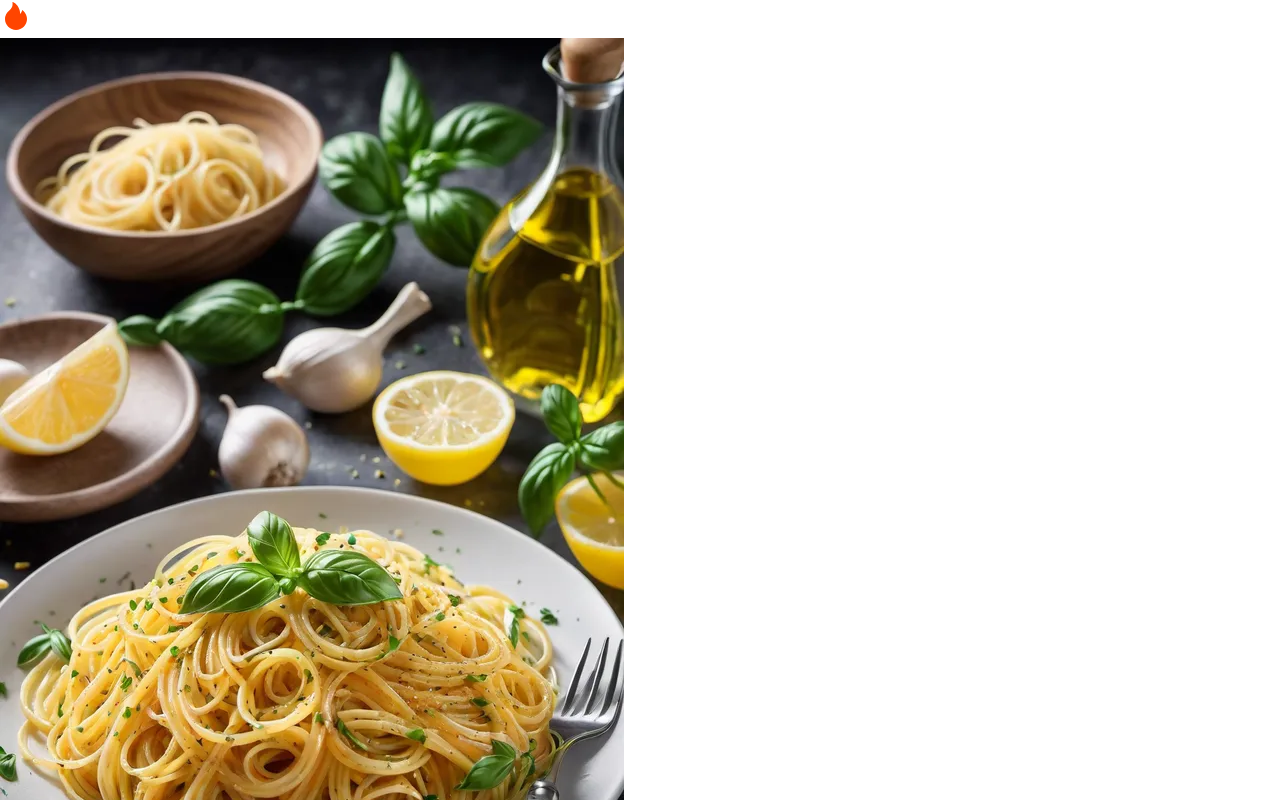
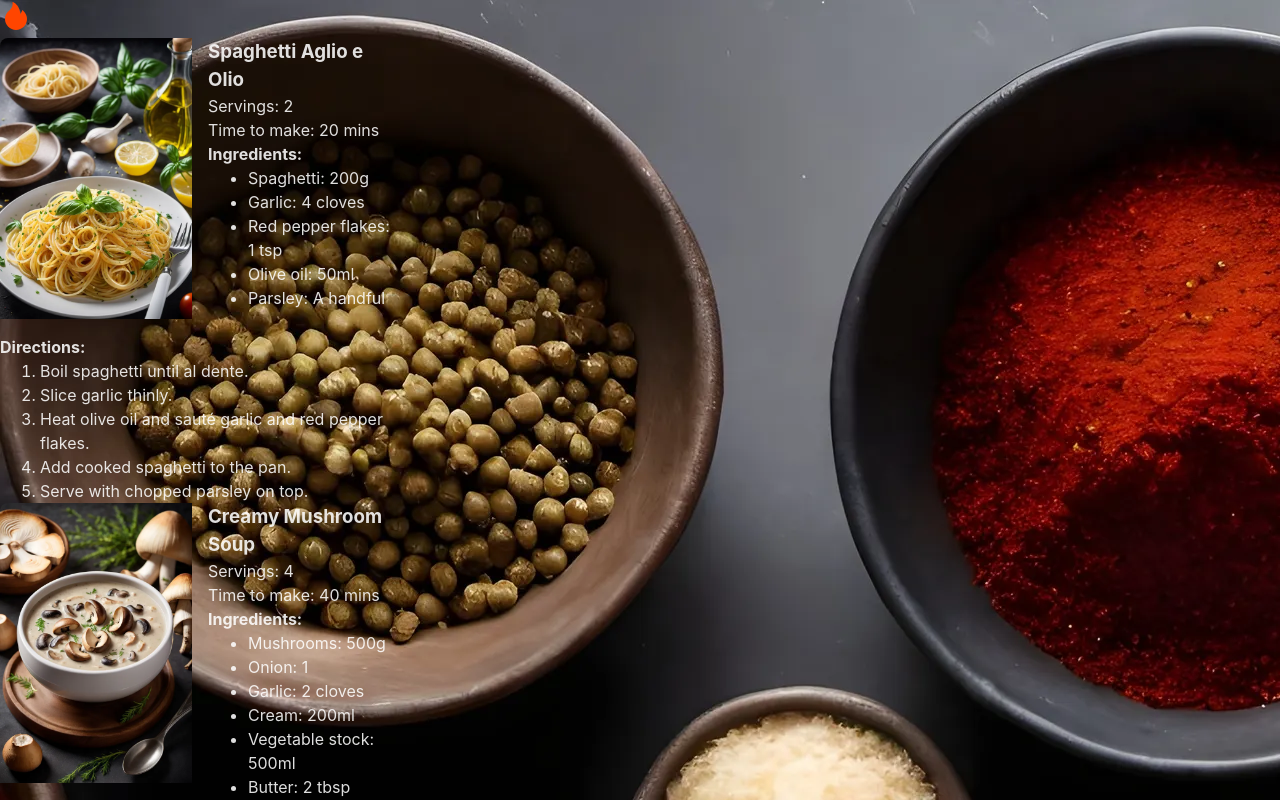
Before and after one commit to prebensoerensen/recipe_page, a React (Vite) app: page / in a window 1280 px wide. Shown: the top 800 px of the page. Built offline with nearby package versions, Linux system fonts and the light colour scheme.

Commit message:
added background

```diff
--- /dev/null
+++ b/src/App.css
@@ -0,0 +1,32 @@
+:root {
+  font-family: Inter, system-ui, Avenir, Helvetica, Arial, sans-serif;
+  line-height: 1.5;
+  font-weight: 400;
+
+  color-scheme: light dark;
+  color: rgba(255, 255, 255, 0.87);
+  background-color: #242424;
+
+  font-synthesis: none;
+  text-rendering: optimizeLegibility;
+  -webkit-font-smoothing: antialiased;
+  -moz-osx-font-smoothing: grayscale;
+  -webkit-text-size-adjust: 100%;
+}
+body {
+  margin: 0;
+  display: flex;
+  place-items: center;
+  min-width: 320px;
+  min-height: 100vh;
+  background: url("./assets/background.webp");
+}
+
+a {
+  font-weight: 500;
+  color: #646cff;
+  text-decoration: inherit;
+}
+a:hover {
+  color: #535bf2;
+}
--- a/src/App.tsx
+++ b/src/App.tsx
@@ -2,7 +2,7 @@ import { RecipeCard } from "./components/RecipeCard/RecipeCard";
 import { LayoutBase } from "./Layouts/LayoutBase/LayoutBase";
 import { recipes } from "./data/Recipes";
 
-import "./index.css";
+import "./App.css";
 
 function App() {
   return (
--- a/src/components/RecipeCard/RecipeCard.css
+++ b/src/components/RecipeCard/RecipeCard.css
@@ -1,3 +1,32 @@
-.project-image {
-  width: 10rem;
+* {
+  box-sizing: border-box;
+  margin: 0;
 }
+
+.recipe-card {
+  display: grid;
+  grid-template-columns: 1fr 1fr;
+  /* grid-template-rows: auto auto; */
+  gap: 1rem;
+  width: 25rem;
+  border-radius: 0.5rem;
+  overflow: hidden;
+}
+
+/* Image */
+.card-image {
+  grid-row: 1;
+  grid-column: 1;
+  width: 100%;
+  object-fit: cover;
+}
+
+.card-description {
+  grid-row: 1;
+  grid-column: 2;
+}
+
+.card-directions {
+  grid-row: 2;
+  grid-column: span 2;
+}
--- a/src/components/RecipeCard/RecipeCard.tsx
+++ b/src/components/RecipeCard/RecipeCard.tsx
@@ -21,13 +21,14 @@ export function RecipeCard(props: RecipeProps) {
 
   return (
     <article className="recipe-card">
-      <img src={imageUrl} alt={name} />
+      <img className="card-image" src={imageUrl} alt={name} />
+      <div className="card-description">
         <h3>{name}</h3>
         <div>
           <p>Servings: {servings}</p>
           <p>Time to make: {timeToMake}</p>
         </div>
-      <div>
+        <div className="card-ingredients">
           <h4>Ingredients:</h4>
           <ul>
             {ingredients.map((ingredient, index) => (
@@ -37,13 +38,15 @@ export function RecipeCard(props: RecipeProps) {
             ))}
           </ul>
         </div>
-
+      </div>
+      <div className="card-directions">
         <h4>Directions:</h4>
         <ol>
           {directions.map((direction, index) => (
             <li key={index}>{direction}</li>
           ))}
         </ol>
+      </div>
     </article>
   );
 }
--- a/src/index.css
+++ /dev/null
@@ -1,69 +0,0 @@
-:root {
-  font-family: Inter, system-ui, Avenir, Helvetica, Arial, sans-serif;
-  line-height: 1.5;
-  font-weight: 400;
-
-  color-scheme: light dark;
-  color: rgba(255, 255, 255, 0.87);
-  background-color: #242424;
-
-  font-synthesis: none;
-  text-rendering: optimizeLegibility;
-  -webkit-font-smoothing: antialiased;
-  -moz-osx-font-smoothing: grayscale;
-  -webkit-text-size-adjust: 100%;
-}
-
-a {
-  font-weight: 500;
-  color: #646cff;
-  text-decoration: inherit;
-}
-a:hover {
-  color: #535bf2;
-}
-
-body {
-  margin: 0;
-  display: flex;
-  place-items: center;
-  min-width: 320px;
-  min-height: 100vh;
-}
-
-h1 {
-  font-size: 3.2em;
-  line-height: 1.1;
-}
-
-button {
-  border-radius: 8px;
-  border: 1px solid transparent;
-  padding: 0.6em 1.2em;
-  font-size: 1em;
-  font-weight: 500;
-  font-family: inherit;
-  background-color: #1a1a1a;
-  cursor: pointer;
-  transition: border-color 0.25s;
-}
-button:hover {
-  border-color: #646cff;
-}
-button:focus,
-button:focus-visible {
-  outline: 4px auto -webkit-focus-ring-color;
-}
-
-@media (prefers-color-scheme: light) {
-  :root {
-    color: #213547;
-    background-color: #ffffff;
-  }
-  a:hover {
-    color: #747bff;
-  }
-  button {
-    background-color: #f9f9f9;
-  }
-}
```
Also changed, not shown: src/main.tsx (+7 -7 lines), src/assets/background.webp (added). Lines whose indentation alone changed are shown as unchanged.
